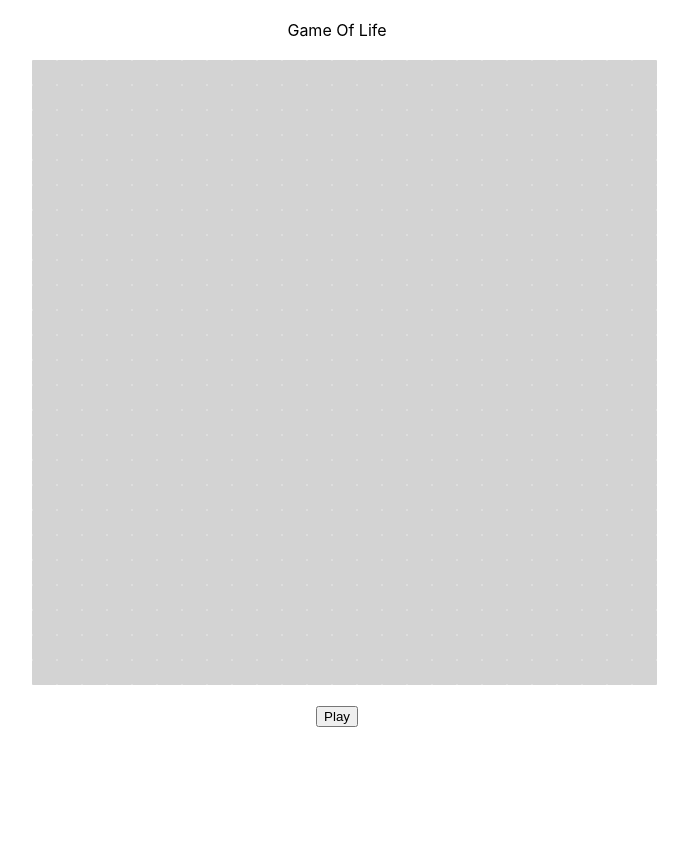
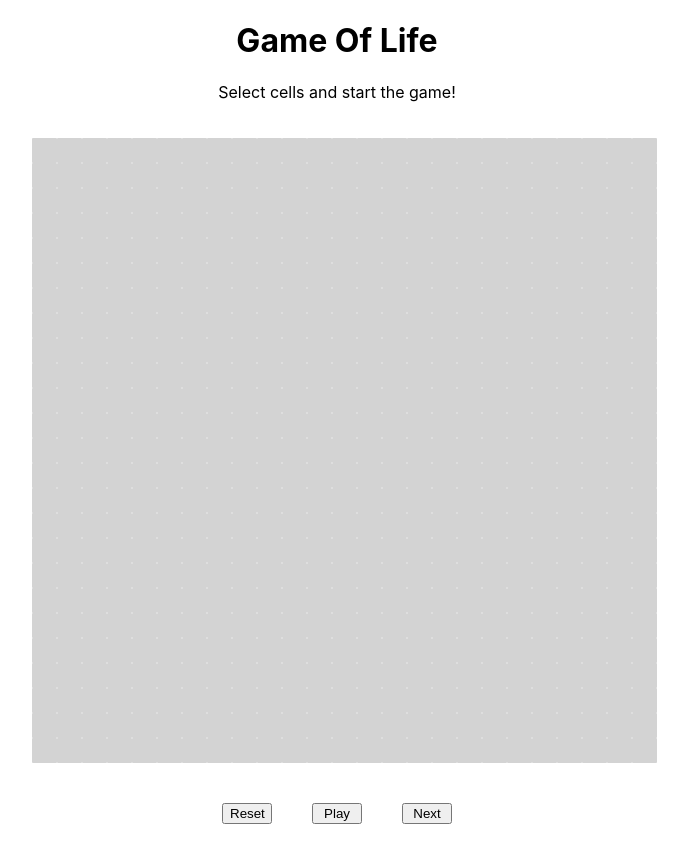
Before and after one commit to jackvdp/GameOfLife, a Next.js app: page /game-of-life in a window 1280 px wide. Shown: the whole page, without its empty margins (303-991 px from the left). Before the commit the page ends 800 px from the top, so only its background shows below. Built offline with nearby package versions, Linux system fonts and the light colour scheme.

Commit message:
added buttons

```diff
--- a/components/GameOfLife/GameOfLife.module.css
+++ b/components/GameOfLife/GameOfLife.module.css
@@ -1,4 +1,8 @@
 .body {
     text-align: center;
-    padding: 20px;
 }
+
+.button {
+    margin: 20px;
+    width: 50px;
+}
--- a/components/GameOfLife/GameOfLife.tsx
+++ b/components/GameOfLife/GameOfLife.tsx
@@ -8,7 +8,7 @@ export const GameOfLife = () => {
   const [items, setItems] = useState(Array<boolean>(625).fill(false))
   const [playing, setPlaying] = useState(false)
 
-  let interval: NodeJS.Timer;
+  let timeout: NodeJS.Timer;
 
   useEffect(() => {
     if (playing) {
@@ -18,22 +18,22 @@ export const GameOfLife = () => {
     }
   })
 
+  function startTimer() {
+    timeout = setTimeout(() => {
+      changeGridToNextGeneration()
+    }, 1000);
+  }
+
+  function clearTimer() {
+    clearTimeout(timeout)
+  }
+
   function toggleStateOfCell(index: number, newValue: boolean) {
     if (!playing) {
       const newArray = [...items]
       newArray[index] = newValue
       setItems(newArray)
     }
-  }
-
-  function startTimer() {
-    interval = setTimeout(() => {
-      changeGridToNextGeneration()
-    }, 1000);
-  }
-
-  function clearTimer() {
-    clearInterval(interval)
   }
 
   function changeGridToNextGeneration() {
@@ -44,13 +44,25 @@ export const GameOfLife = () => {
 
   function toggleGame() {
     playing ? setPlaying(false) : setPlaying(true)
+    clearTimer()
+  }
+
+  function resetGame() {
+    setPlaying(false)
+    clearTimer()
+    setItems(Array<boolean>(625).fill(false))
   }
 
   return (
     <div className={Styles.body}>
-      <div>Game Of Life</div>
+      <h1>Game Of Life</h1>
+      <p>Select cells and start the game!</p>
       <Grid items={items} callBack={toggleStateOfCell} />
-      <button onClick={toggleGame}>{playing ? "Stop" : "Play"}</button>
+      <div>
+        <button className={Styles.button} onClick={resetGame}>Reset</button>
+        <button className={Styles.button} onClick={toggleGame}>{playing ? "Stop" : "Play"}</button>
+        <button className={Styles.button} disabled={playing} onClick={changeGridToNextGeneration}>Next</button>
+      </div>
     </div>
   )
 }
```
